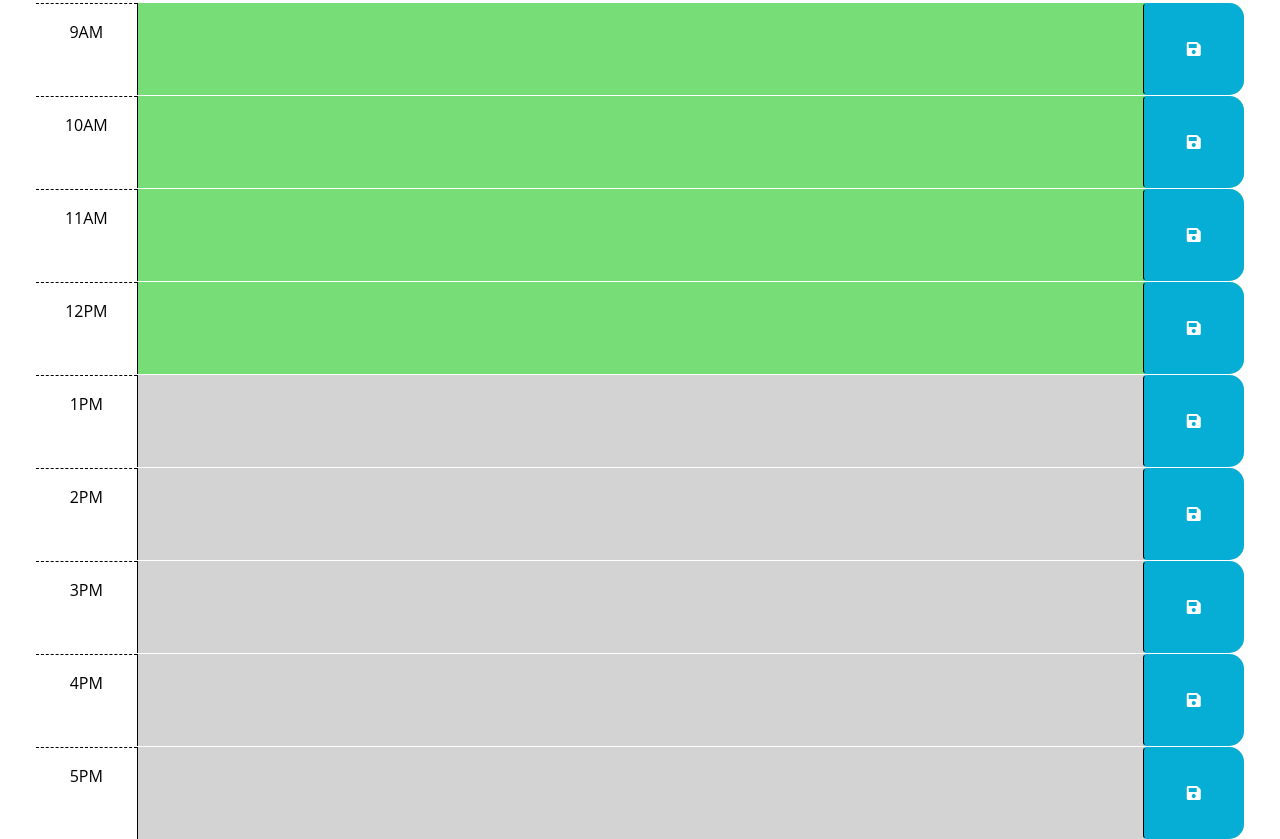
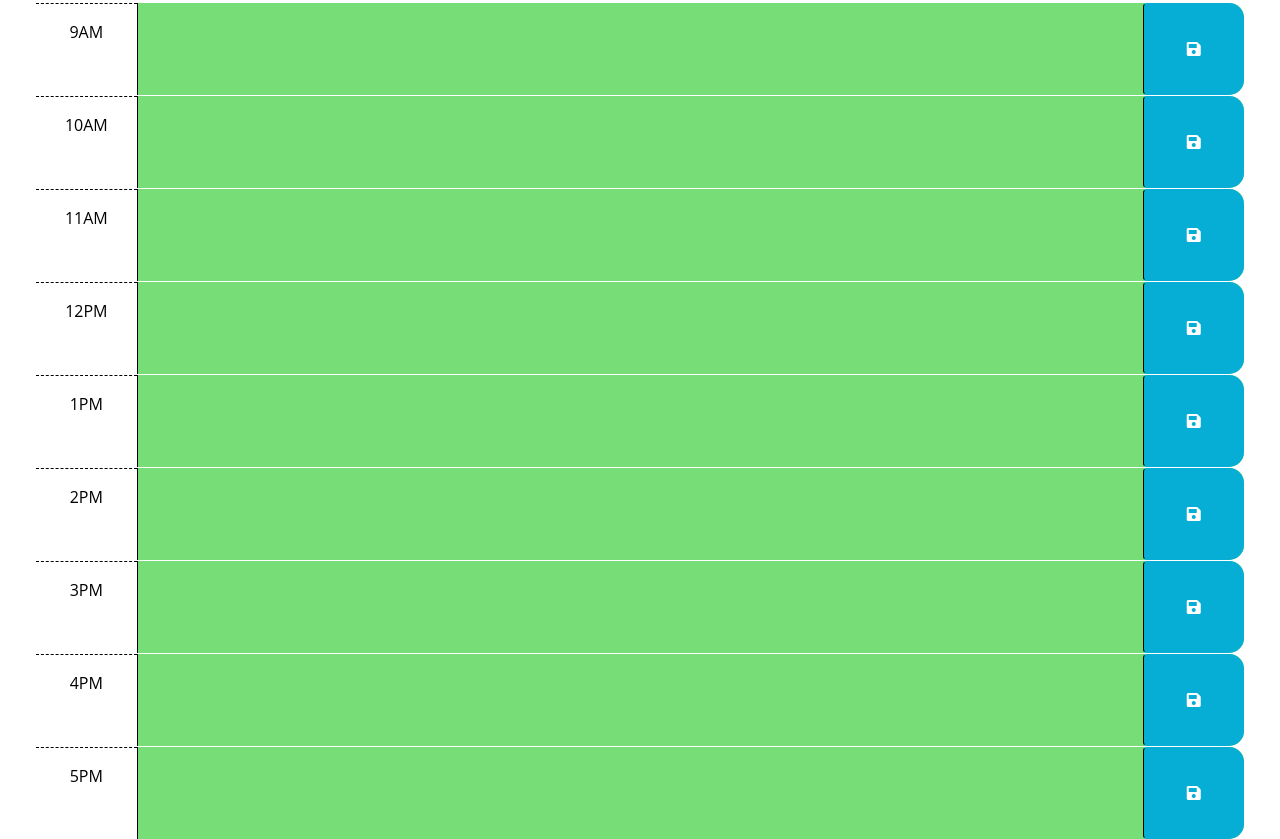
Before and after one commit to bcolo24/work-day-scheduler, a plain HTML site: page index.html in a window 1280 px wide. Shown: the part 295-1134 px from the top of the page. Drawn offline with nearby package versions, Linux system fonts and the light colour scheme.

Commit message:
fixed bugs in JS and HTML

```diff
--- a/index.html
+++ b/index.html
@@ -64,7 +64,7 @@
         </button>
       </div>
 
-      <div id="hour-1" class="row time-block">
+      <div id="hour-13" class="row time-block">
         <div class="col-2 col-md-1 hour text-center py-3">1PM</div>
         <textarea class="col-8 col-md-10 description" rows="3"> </textarea>
         <button class="btn saveBtn col-2 col-md-1" aria-label="save">
@@ -72,7 +72,7 @@
         </button>
       </div>
 
-      <div id="hour-2" class="row time-block">
+      <div id="hour-14" class="row time-block">
         <div class="col-2 col-md-1 hour text-center py-3">2PM</div>
         <textarea class="col-8 col-md-10 description" rows="3"> </textarea>
         <button class="btn saveBtn col-2 col-md-1" aria-label="save">
@@ -80,7 +80,7 @@
         </button>
       </div>
 
-      <div id="hour-3" class="row time-block">
+      <div id="hour-15" class="row time-block">
         <div class="col-2 col-md-1 hour text-center py-3">3PM</div>
         <textarea class="col-8 col-md-10 description" rows="3"> </textarea>
         <button class="btn saveBtn col-2 col-md-1" aria-label="save">
@@ -88,7 +88,7 @@
         </button>
       </div>
 
-      <div id="hour-4" class="row time-block">
+      <div id="hour-16" class="row time-block">
         <div class="col-2 col-md-1 hour text-center py-3">4PM</div>
         <textarea class="col-8 col-md-10 description" rows="3"> </textarea>
         <button class="btn saveBtn col-2 col-md-1" aria-label="save">
@@ -96,7 +96,7 @@
         </button>
       </div>
 
-      <div id="hour-5" class="row time-block">
+      <div id="hour-17" class="row time-block">
         <div class="col-2 col-md-1 hour text-center py-3">5PM</div>
         <textarea class="col-8 col-md-10 description" rows="3"> </textarea>
         <button class="btn saveBtn col-2 col-md-1" aria-label="save">
--- a/script.js
+++ b/script.js
@@ -13,8 +13,11 @@
       if (blockHour < currentHour) {
         $(this).addClass("past");
       } else if (blockHour == currentHour) {
+        $(this).removeClass("past");
         $(this).addClass("present");
       } else {
+        $(this).removeClass("past");
+        $(this).removeClass("present");
         $(this).addClass("future");
       }
 
```
